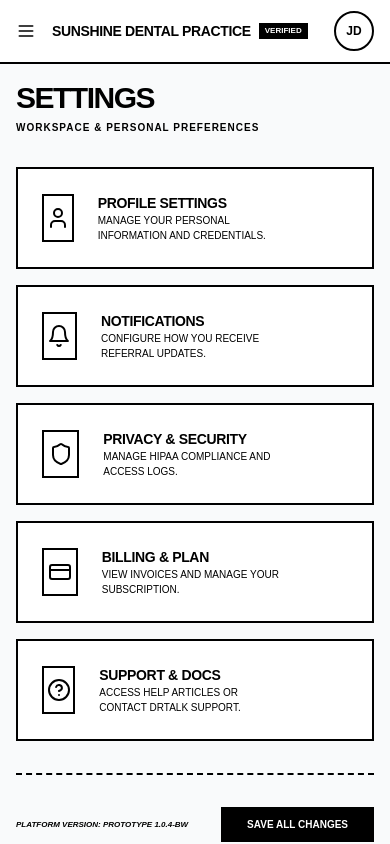
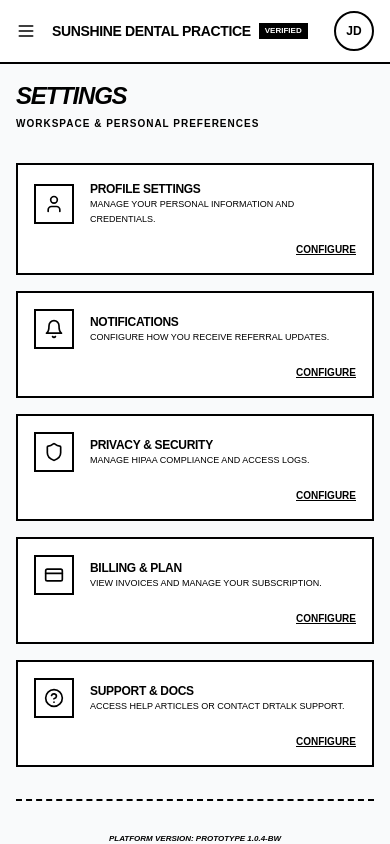
Before and after one commit to anton-g-kulikov/drtalk, a Next.js app: page /drtalk/settings in a window 390 px wide. Built offline with nearby package versions, Linux system fonts and the light colour scheme.

Commit message:
feat(ui): update network and settings pages for mobile

```diff
--- a/src/app/network/page.tsx
+++ b/src/app/network/page.tsx
@@ -44,21 +44,21 @@ export default function NetworkPage() {
         {/* Header Section */}
           <div className="flex flex-col md:flex-row md:items-end justify-between gap-6">
             <div className="space-y-1">
-              <h2 className="text-3xl font-bold uppercase tracking-tighter italic">Practice Network</h2>
+              <h2 className="text-2xl sm:text-3xl font-bold uppercase tracking-tighter italic">Practice Network</h2>
               <p className="text-[10px] text-muted-foreground uppercase font-bold tracking-widest">Connect, Collaborate, and Refer with Trusted Partners</p>
             </div>
-            <div className="flex gap-4">
-              <div className="relative">
+            <div className="flex flex-col sm:flex-row gap-4 w-full md:w-auto">
+              <div className="relative flex-1 sm:flex-none">
                 <Search size={14} className="absolute left-3 top-1/2 -translate-y-1/2 text-muted-foreground" />
                 <input
                   type="text"
                   placeholder="SEARCH DIRECTORY..."
-                  className="wireframe-input pl-10 py-2.5 text-[10px] w-64 shadow-sm"
+                  className="wireframe-input pl-10 py-2.5 text-[10px] w-full md:w-64 shadow-sm"
                   value={searchQuery}
                   onChange={(e) => setSearchQuery(e.target.value)}
                 />
               </div>
-              <button className="wireframe-button px-4">
+              <button className="wireframe-button px-4 py-2.5 sm:py-0 flex items-center justify-center">
                 <Filter size={16} />
               </button>
             </div>
@@ -67,12 +67,12 @@ export default function NetworkPage() {
           {/* Network Content */}
           <div className="space-y-6">
             {/* Tabs */}
-            <div className="flex border-b-2 border-black">
+            <div className="flex border-b-2 border-black overflow-x-auto no-scrollbar">
               {['all', 'connected', 'nearby'].map((tab) => (
                 <button
                   key={tab}
                   onClick={() => setActiveTab(tab as any)}
-                  className={`px-8 py-3 text-[10px] font-black uppercase transition-all relative ${
+                  className={`px-6 sm:px-8 py-3 text-[10px] font-black uppercase transition-all relative whitespace-nowrap ${
                     activeTab === tab ? 'text-black' : 'text-muted-foreground hover:text-black'
                   }`}
                 >
--- a/src/app/settings/page.tsx
+++ b/src/app/settings/page.tsx
@@ -17,32 +17,32 @@ export default function SettingsPage() {
     <MainLayout>
       <div className="max-w-4xl mx-auto space-y-8">
         <div className="space-y-1">
-          <h2 className="text-3xl font-bold uppercase tracking-tighter text-black">Settings</h2>
+          <h2 className="text-2xl sm:text-3xl font-bold uppercase tracking-tighter text-black italic">Settings</h2>
           <p className="text-[10px] text-muted-foreground uppercase font-bold tracking-widest">Workspace & Personal Preferences</p>
         </div>
 
         <div className="grid grid-cols-1 gap-4">
           {sections.map((section) => (
-            <div key={section.label} className="wireframe-card p-6 flex items-center justify-between hover:bg-gray-50 cursor-pointer transition-all group">
-              <div className="flex items-center gap-6">
-                <div className="w-12 h-12 border-2 border-black flex items-center justify-center group-hover:bg-black group-hover:text-white transition-all">
-                  <section.icon size={24} />
+            <div key={section.label} className="wireframe-card p-4 sm:p-6 flex flex-col sm:flex-row items-start sm:items-center justify-between gap-4 hover:bg-gray-50 cursor-pointer transition-all group">
+              <div className="flex items-center gap-4 sm:gap-6 w-full">
+                <div className="w-10 h-10 sm:w-12 sm:h-12 border-2 border-black flex items-center justify-center shrink-0 group-hover:bg-black group-hover:text-white transition-all">
+                  <section.icon size={20} className="sm:w-6 sm:h-6" />
                 </div>
-                <div>
-                  <h3 className="font-bold uppercase text-sm tracking-tight">{section.label}</h3>
-                  <p className="text-[10px] text-muted-foreground uppercase">{section.desc}</p>
+                <div className="min-w-0">
+                  <h3 className="font-bold uppercase text-xs sm:text-sm tracking-tight truncate">{section.label}</h3>
+                  <p className="text-[9px] sm:text-[10px] text-muted-foreground uppercase leading-relaxed">{section.desc}</p>
                 </div>
               </div>
-              <div className="opacity-0 group-hover:opacity-100 transition-opacity">
+              <div className="sm:opacity-0 group-hover:opacity-100 transition-opacity w-full sm:w-auto text-right">
                 <p className="text-[10px] font-bold uppercase underline">Configure</p>
               </div>
             </div>
           ))}
         </div>
 
-        <div className="pt-8 border-t-2 border-black border-dashed flex justify-between items-center">
+        <div className="pt-8 border-t-2 border-black border-dashed flex flex-col sm:flex-row justify-between items-center gap-4">
           <p className="text-[8px] font-bold uppercase text-muted-foreground italic">Platform Version: Prototype 1.0.4-BW</p>
-          <button className="wireframe-button bg-black text-white text-[10px] uppercase px-6 py-2">
+          <button className="wireframe-button bg-black text-white text-[10px] uppercase px-6 py-2 w-full sm:w-auto">
             Save All Changes
           </button>
         </div>
```
